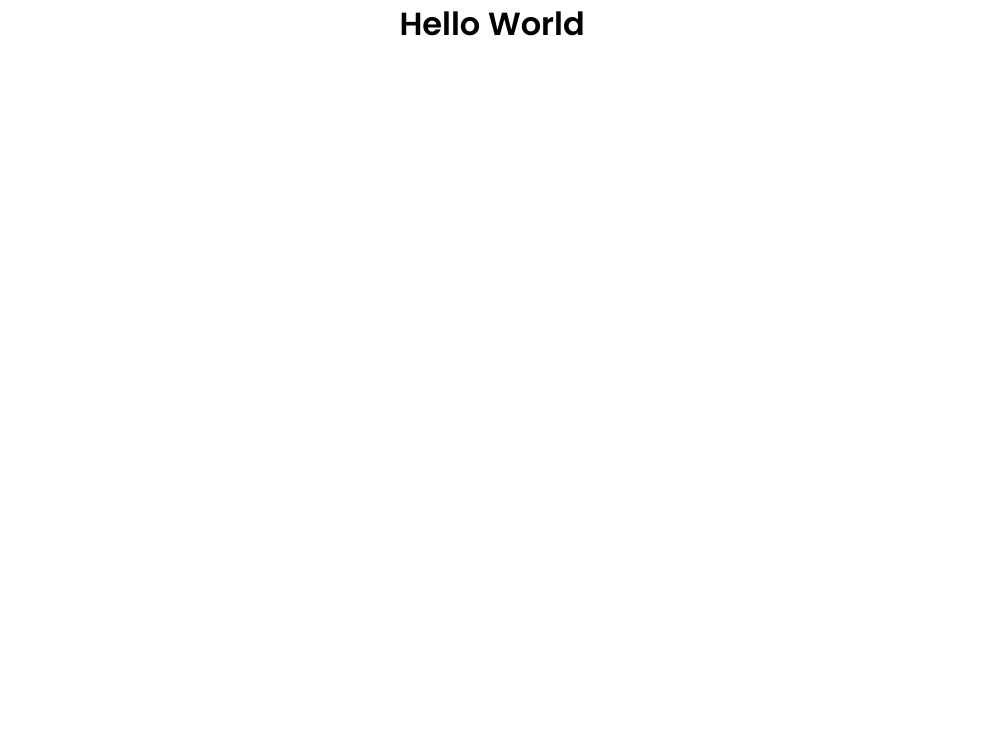
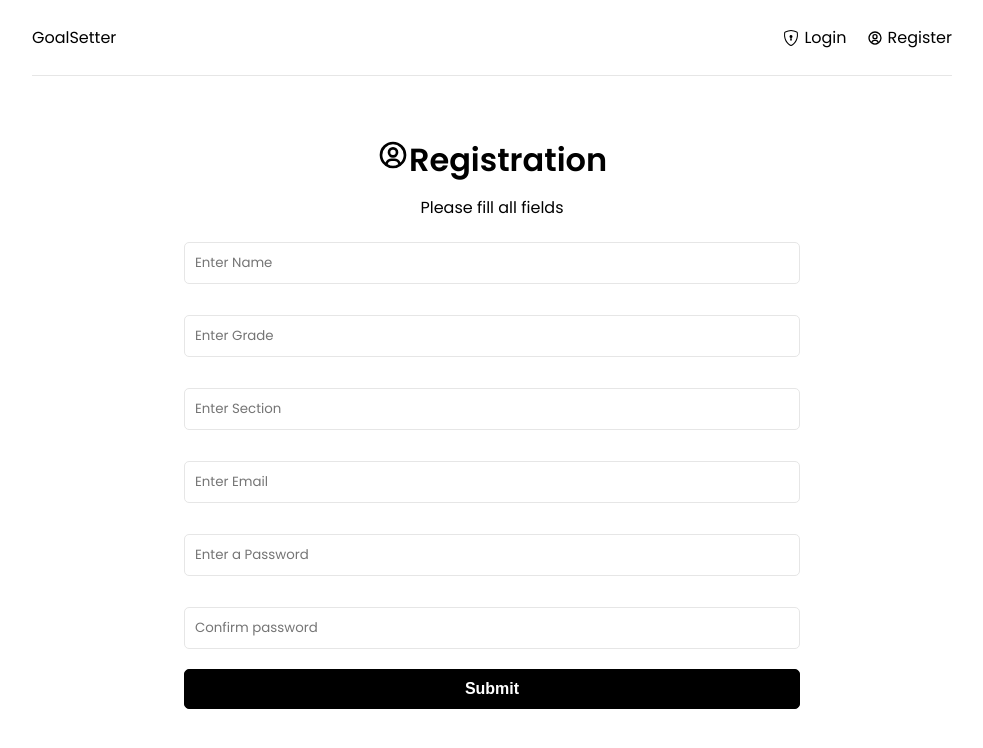
Before and after one commit to Frissons/latte-server, a React (Create React App) app in the folder client/: page /register in a window 1280 px wide. Shown: the top 748 px of the page, without its empty margins (148-1131 px from the left). Built offline with nearby package versions, Linux system fonts and the light colour scheme.

Commit message:
added pages and components

```diff
--- a/client/src/App.js
+++ b/client/src/App.js
@@ -1,10 +1,22 @@
+import { BrowserRouter as Router, Routes, Route } from 'react-router-dom';
+import {Login, Register, Dashboard} from './pages/index'
+import Header from './components/Header'
 
 
 function App() {
   return (
-    <div className="container">
-     <h1>Hello World</h1>
-    </div>
+    <>
+      <Router>
+        <div className="container">
+          <Header/>
+          <Routes>
+            <Route path='/' element={<Dashboard/>} />
+            <Route path='/login' element={<Login />} />
+            <Route path='/register' element={<Register/>} />
+          </Routes>
+        </div>
+      </Router>
+    </>
   );
 }
 
--- /dev/null
+++ b/client/src/components/Header.jsx
@@ -0,0 +1,29 @@
+import {BiUserCircle} from 'react-icons/bi';
+import {BsShieldLock} from 'react-icons/bs';
+import {Link} from 'react-router-dom';
+
+function Header() {
+  return (
+
+    <header className='header'>
+        <div className="logo">
+            <Link to='/' >GoalSetter</Link>
+        </div>
+        <ul>
+            <li>
+                <Link to='/login' >
+                    <BsShieldLock/> Login
+                </Link>
+            </li>
+            <li>
+                <Link to='/register' >
+                    <BiUserCircle/> Register
+                </Link>
+            </li>
+        </ul>
+    </header>
+
+  )
+}
+
+export default Header
--- /dev/null
+++ b/client/src/pages/index.js
@@ -0,0 +1,3 @@
+export {default as Login} from './login/Login';
+export {default as Register} from './register/Register';
+export {default as Dashboard} from './dashboard/Dashboard';
--- /dev/null
+++ b/client/src/pages/login/Login.jsx
@@ -0,0 +1,16 @@
+import React from 'react'
+
+function Login() {
+  return (
+    <div>
+      Login
+      <form action="">
+        <div className="form-group">
+
+        </div>
+      </form>
+    </div>
+  )
+}
+
+export default Login
--- /dev/null
+++ b/client/src/pages/register/Register.jsx
@@ -0,0 +1,58 @@
+import { useState, useEffect } from "react";
+import { BiUserCircle } from 'react-icons/bi';
+import './register.css';
+function Register() {
+
+  const [formData, setFormData] = useState({
+    name: '',
+    grade: '',
+    section: '',
+    email: '',
+    password: '',
+    password2: '',
+  })
+
+  const { name, email, password, password2, grade, section } = formData;
+
+  const onchange = (prevState) => ({
+    ...prevState,
+    //name: e.target.value
+  })
+
+
+
+  return (
+    <>
+      <h1><BiUserCircle />Registration</h1>
+      <p>Please fill all fields</p>
+      <section className="heading">
+        <div className="form">
+          <ul className="form-group">
+            <li>
+              <input type="text" name="name" placeholder="Enter Name" />
+            </li>
+            <li>
+              <input type="text" name="grade" placeholder="Enter Grade" />
+            </li>
+            <li>
+              <input type="text" name="section" placeholder="Enter Section" />
+            </li>
+            <li>
+              <input type="email" name="email" placeholder="Enter Email" />
+            </li>
+            <li>
+              <input type="password" name="password" placeholder="Enter a Password" />
+            </li>
+            <li>
+              <input type="password" name="password2" placeholder="Confirm password" />
+            </li>
+          </ul>
+          <button type="submit" className="btn btn-block" >Submit</button>
+
+        </div>
+      </section>
+    </>
+  )
+}
+
+export default Register
--- /dev/null
+++ b/client/src/pages/register/register.css
@@ -0,0 +1,10 @@
+.heading {
+    display: flex;
+    justify-content: center;
+    align-items: center;
+}
+
+.heading svg{
+    width: 50px;
+    height: 50px;
+}
```
Also changed, not shown: client/src/pages/Login.jsx (deleted, +0 -9 lines), client/src/pages/Register.jsx (deleted, +0 -9 lines), client/src/pages/dashboard/Dashboard.jsx (renamed from client/src/pages/Dashboard.jsx, +5 -2 lines).
